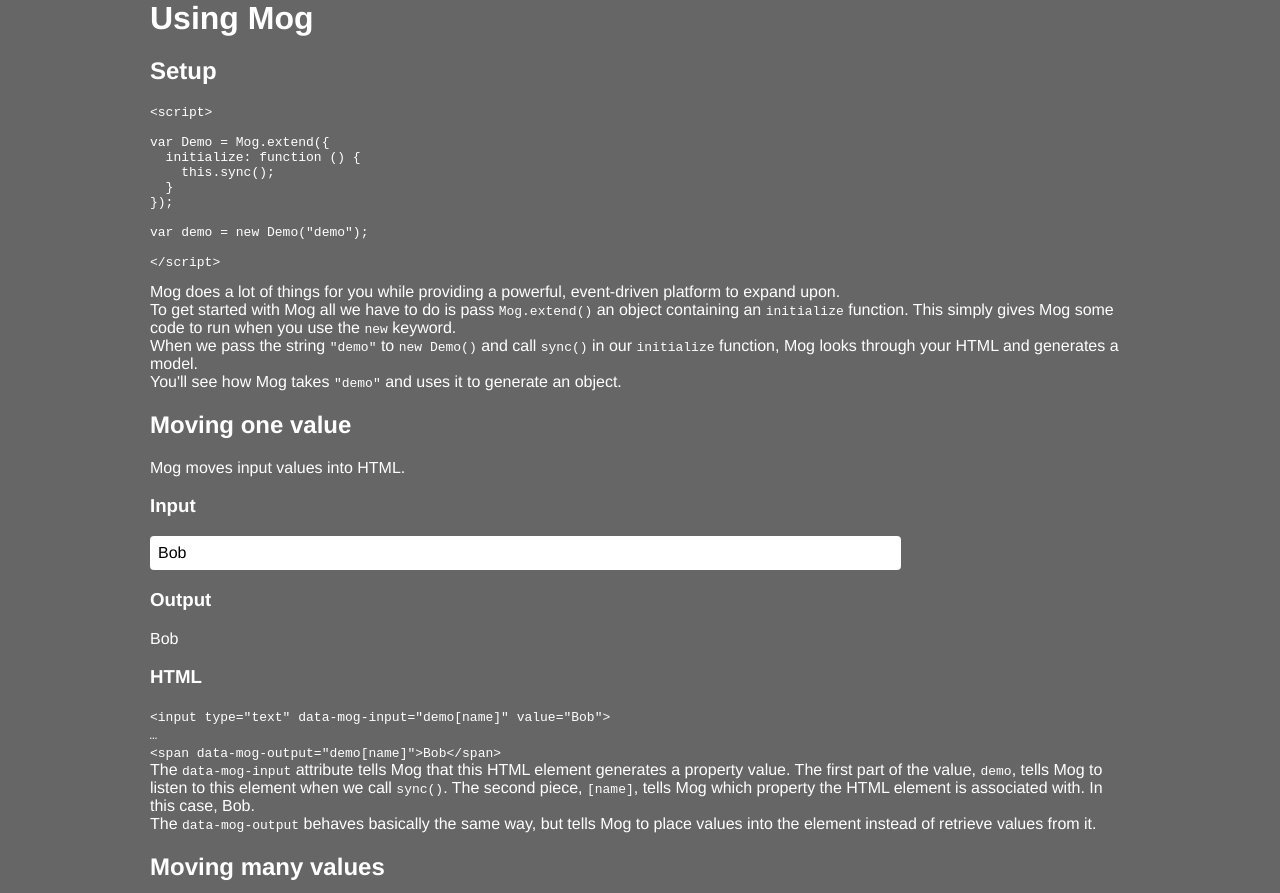
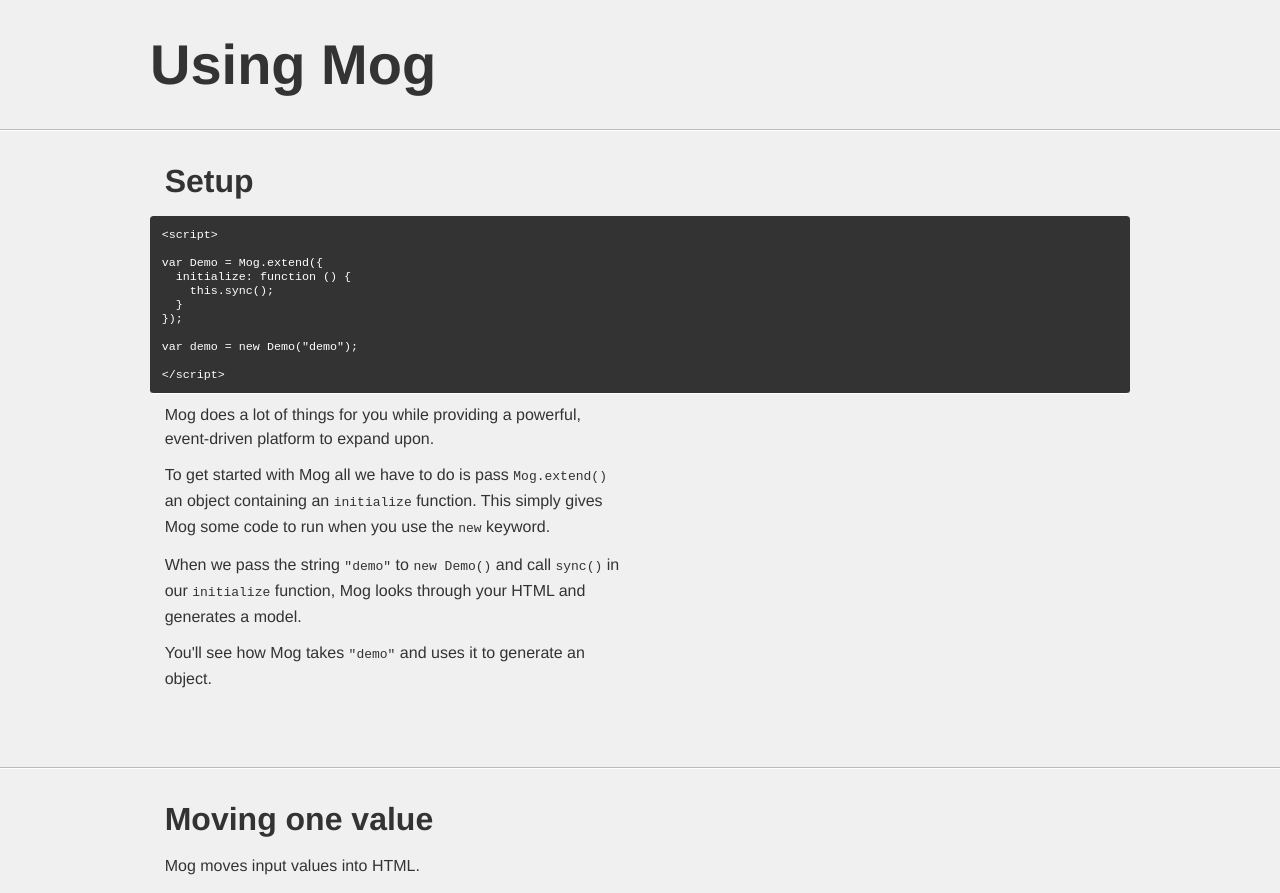
Before and after one commit to conceptualitis/mog, a website: page index.html in a window 1280 px wide. Shown: the top 893 px of the page. Drawn offline with Linux system fonts and the light colour scheme; files that its build step writes are made by us from their sources.

Commit message:
a saner github-pages approach

```diff
--- a/assets/css/styles.css
+++ b/assets/css/styles.css
@@ -1,28 +1,34 @@
-body, html, h1, p, ul, li {
+body, html, h1, h2, h3, p, ul, li, pre {
     padding: 0;
     margin: 0;
     list-style: none;
 }
 
 body {
-    background-color: #666;
+    background-color: #f0f0f0;
     font-size: 100%;
     font-family: "Helvetica Neue", Helvetica, Arial, serif;
     -webkit-font-smoothing: antialiased;
-    color: #fff;
+    color: #333;
 }
 
-.wrapper {
-    width: 95%;
-    max-width: 980px;
-    margin: 0 auto;
+h1 {
+    font-size: 3.5em;
 }
 
-.panel {
-    position: relative;
-    width: 50%;
-    padding: 3em 0;
-    float: left;
+h2 {
+    padding: 0 1.5% .5em;
+    font-size: 2em;
+}
+
+h3 {
+    padding: 0 0 .5em;
+    font-size: 1.5em;
+}
+
+p {
+    padding-bottom: .75em;
+    line-height: 1.5em;
 }
 
 input[type='text'] {
@@ -32,6 +38,7 @@ input[type='text'] {
     border-radius: .25em;
     font-family: "Helvetica Neue", Helvetica, Arial, serif;
     font-size: 1em;
+    border: 1px solid #bbb;
 }
 
 textarea {
@@ -42,6 +49,62 @@ textarea {
     border-radius: .25em;
     font-family: "Helvetica Neue", Helvetica, Arial, serif;
     font-size: 1em;
+}
+
+.code-block {
+    display: block;
+    padding: 1em;
+    margin-bottom: .75em;
+    border-radius: .3em;
+    border-bottom: 1px solid #fff;
+    background-color: #333;
+    font-size: .9em;
+    color: #fff;
+    overflow: auto;
+}
+
+.cf:before,
+.cf:after {
+    content: " ";
+    display: table;
+}
+.cf:after {
+    clear: both;
+}
+.cf {
+    *zoom: 1;
+}
+
+.half {
+    float: left;
+    width: 47%;
+    padding: 0 1.5% 2em;
+}
+
+.clear {
+    clear: both;
+}
+
+.wrapper {
+    width: 95%;
+    max-width: 980px;
+    margin: 0 auto;
+}
+
+.box {
+    padding: 2em 0;
+    border-top: 1px solid #fff;
+    border-bottom: 1px solid #bbb;
+}
+.box:nth-child(1) {
+    border-top: 0;
+}
+
+.panel {
+    position: relative;
+    width: 50%;
+    padding: 3em 0;
+    float: left;
 }
 
 .card {
--- a/assets/js/mog.js
+++ /dev/null
@@ -1,214 +0,0 @@
-//  Mog.js 0.1.0
-//  ==============================
-
-//  Mog - Markup Object Generator
-//  A core thing to extend and customize. The basic concept is that
-//  it attempts to manage and be a representation of the data
-//  contained in html, instead of a database
-
-(function ( window, document ) {
-    "use strict";
-
-    var Mog = function( modelName ) {
-        this.roles = [
-            "input",
-            "output",
-            "button"
-        ];
-        this.model = modelName;
-        this.data = {};
-        this.pipeline = {};
-        this.initialize.call( this, arguments );
-    };
-
-    Mog.prototype = {
-        initialize: function () {},
-
-        on: function( eventList, callBack ) {
-            var events = eventList.split( "," );
-
-            events.forEach( function( untrimmedEvent ) {
-                var trimmedEvent = untrimmedEvent.trim();
-                this.pipeline[trimmedEvent] = this.pipeline[trimmedEvent] || [];
-                this.pipeline[trimmedEvent].push(callBack);
-            }, this );
-
-            return this; // chaining
-        },
-
-        trigger: function( event, value ) {
-            var i;
-            if ( this.pipeline[event] && (i = this.pipeline[event].length) ) {
-                while ( i-- ) {
-                    this.pipeline[event][i].call( this, value );
-                }
-            }
-        },
-
-        consume: function ( role ) {
-            var elements = document.querySelectorAll( "*[data-mog-" + role + "^='" + this.model + "']" ),
-                x = elements.length,
-                attribute,
-                property;
-
-            this[role] = this[role] || {};
-
-            while (x--) {
-                attribute = elements[x].getAttribute("data-mog-" + role);
-                property = attribute.slice( attribute.indexOf( "[" ) + 1, -1 );
-
-                this[role][property] = this[role][property] || [];
-                this[role][property].push({
-                    el: elements[x],
-                    role: role,
-                    property: property,
-                    type: elements[x].type,
-                    checkable: ( elements[x].type === "radio" || elements[x].type === "checkbox" ) ? true : false
-                });
-
-                elements[x].addEventListener( "change", this.change.bind( this, elements[x], property ) );
-                elements[x].addEventListener( "keyup", this.change.bind( this, elements[x], property ) );
-            }
-        },
-
-        sync: function () {
-            this.roles.forEach( this.consume, this );
-            this.pull();
-        },
-
-        get: function( property ) {
-            return this.data[property];
-        },
-
-        set: function( properties, stopProp ) {
-            this.iterate( properties, function( properties, property ) {
-                this.data[property] = properties[property];
-                this.push(property);
-
-                // unless the event functionality is supressed, we
-                // trigger the event for more complex interactions
-                // and pass the new value
-                if ( !stopProp ) {
-                    this.trigger( "set." + property, properties[property] );
-                }
-            });
-        },
-
-        // pulls data from the inputs into mog
-        pull: function () {
-            this.iterate( this.input, function( inputs, property ) {
-                this.data[property] = null;
-
-                inputs[property].forEach(function( input ) {
-                    if ( input.checkable && !input.el.checked ) {
-                        return;
-                    }
-                    this.data[property] = input.el.value;
-                }, this);
-            });
-        },
-
-        // takes [role][property] and moves its data[property] into it
-        disseminate: function ( elements ) {
-            elements.forEach(function( element, i ) {
-                switch ( element.role ) {
-                    case "input":
-                        if ( element.checkable ) {
-                            if ( this.data[element.property] === element.el.value || (element.type === "checkbox" && this.data[element.property] === true) ) {
-                                element.el.checked = true;
-                            }  else {
-                                element.el.checked = false;
-                            }
-                        } else if (element.el !== document.activeElement) {
-                            element.el.value = this.data[element.property];
-                        }
-                        break;
-
-                    case "output":
-                        element.el.innerHTML = this.data[element.property];
-                        break;
-
-                    case "button":
-                        break;
-                }
-            }, this );
-        },
-
-        // pushes data from mog to the inputs / outputs
-        push: function( property ) {
-            this.roles.forEach( function ( role ) {
-                if ( property === undefined ) {
-                    this.iterate( this[role], function( elements, property ) {
-                        this.disseminate(this[role][property]);
-                    });
-                } else if ( this[role][property] ) {
-                    this.disseminate(this[role][property]);
-                }
-            }, this );
-        },
-
-        getValue: function ( el ) {
-            var length = 0,
-                collection = [];
-
-            if ( el.type === "checkbox" && !el.checked ) {
-                return null;
-            }
-
-            if ( el.type === "select-one" ) {
-                return el[el.selectedIndex].text;
-            }
-
-            if ( el.type === "select-multiple" ) {
-                length = el.selectedOptions.length;
-
-                while ( length-- ) {
-                    collection.push( el.selectedOptions[length].text );
-                }
-
-                return collection.join(", ");
-            }
-
-            return el.value;
-        },
-
-        change: function( el, property ) {
-            var properties = {};
-            properties[property] = this.getValue( el );
-            this.set( properties );
-        }
-    };
-
-    var extend = function( properties ) {
-        var parent = this;
-
-        var MogClass = function () {
-            parent.apply( this, arguments );
-        };
-
-        MogClass.prototype = Object.create( parent.prototype );
-
-        parent.iterate( properties, function( properties, property ) {
-            MogClass.prototype[property] = properties[property];
-        });
-
-        MogClass.extend = parent.extend;
-        MogClass.iterate = parent.iterate;
-
-        return MogClass;
-    };
-
-    var iterate = function( list, fn ) {
-        for ( var item in list ) {
-            if ( list.hasOwnProperty( item ) ) {
-                fn.call( this, list, item );
-            }
-        }
-    };
-
-    Mog.iterate = Mog.prototype.iterate = iterate;
-    Mog.extend = extend;
-
-    window.Mog = Mog;
-
-})( window, document );
--- a/index.html
+++ b/index.html
@@ -3,7 +3,7 @@
 <head>
   <title>Mog - Markup Object Generator</title>
   <meta charset="UTF-8">
-  <link rel="stylesheet" type="text/css" href="styles.css">
+  <link rel="stylesheet" type="text/css" href="assets/css/styles.css">
 </head>
 <body>
     <div class="box">
@@ -314,7 +314,7 @@ var demo = new Demo("demo");
     </div>
 
 
-<script type="text/javascript" src="assets/js/mog.js"></script>
+<script type="text/javascript" src="mog.js"></script>
 <script>
     var Demo = Mog.extend({
         initialize: function () {
```
